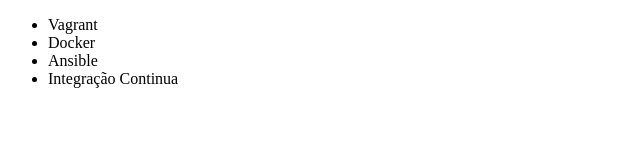
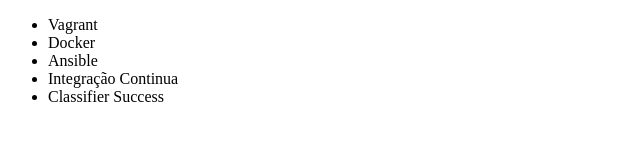
Before and after one commit to prssilva/alura-git, a plain HTML site: page index.html in a window 1280 px wide. Shown: the whole page, without its empty margins (0-640 px from the left). Drawn offline with Linux system fonts and the light colour scheme.

Commit message:
Inserido novo curso

```diff
--- a/index.html
+++ b/index.html
@@ -10,6 +10,7 @@
         <li>Docker</li>
         <li>Ansible</li>
         <li>Integração Continua</li>
+		<li>Classifier Success</li>
     </ul>
 </body>
 </html>
```
